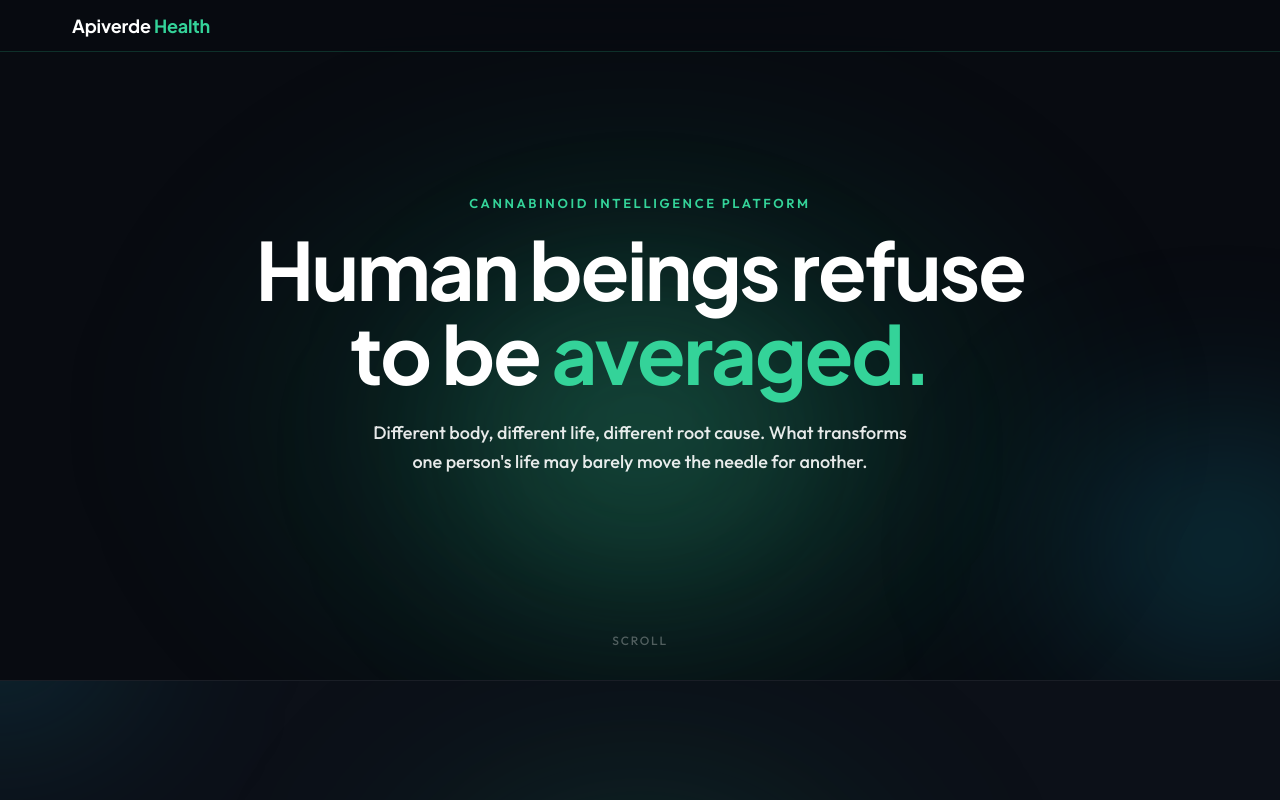
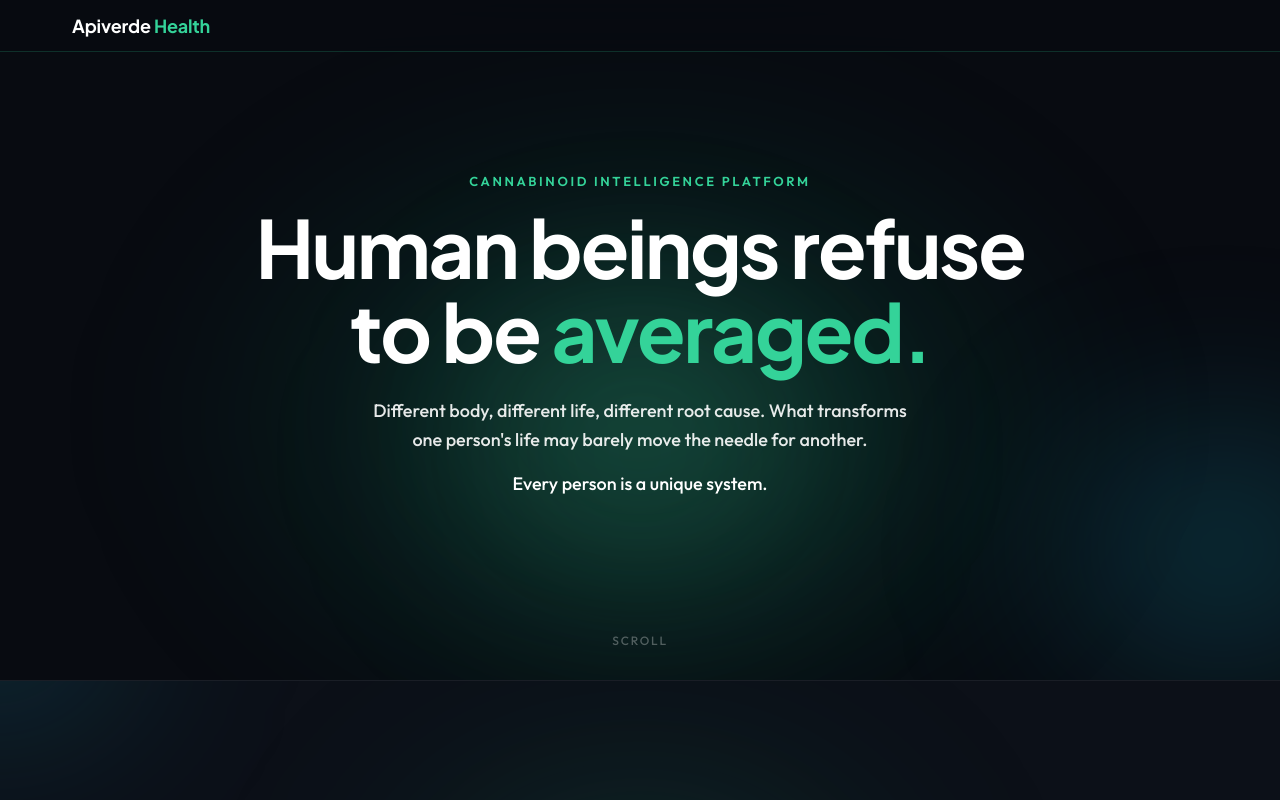
Before and after one commit to brygp954/apiverde-demo, a React (Vite) app: page / in a window 1280 px wide. Shown: the top 800 px of the page. Built offline with nearby package versions, Linux system fonts and the light colour scheme.

Commit message:
Hero animation

```diff
--- a/src/ApiverdeDemo.jsx
+++ b/src/ApiverdeDemo.jsx
@@ -1892,9 +1892,19 @@ function ApiverdeDemo() {
         }}>
           <p style={{
             fontFamily: outfit, fontSize: "18px", color: "rgba(255,255,255,0.9)",
+            maxWidth: "560px", margin: "0 auto 16px", lineHeight: 1.6,
+          }}>Different body, different life, different root cause. What transforms one person's life may barely move the needle for another.</p>
+        </div>
+
+        <div style={{
+          opacity: heroReady ? 1 : 0,
+          transform: heroReady ? "translateY(0)" : "translateY(20px)",
+          transition: "all 1s cubic-bezier(0.16, 1, 0.3, 1) 0.5s",
+        }}>
+          <p style={{
+            fontFamily: outfit, fontSize: "18px", color: C.white, fontWeight: 500,
             maxWidth: "560px", margin: "0 auto 48px", lineHeight: 1.6,
-          }}>Different body, different life, different root cause. What transforms one person's life may barely move the needle for another.</p>
-
+          }}>Every person is a unique system.</p>
         </div>
 
         <div style={{
```
